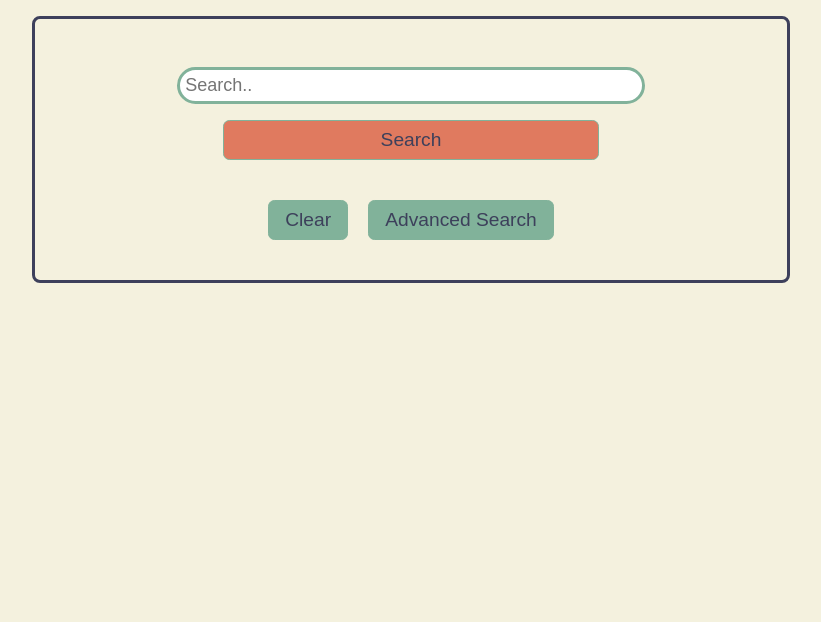
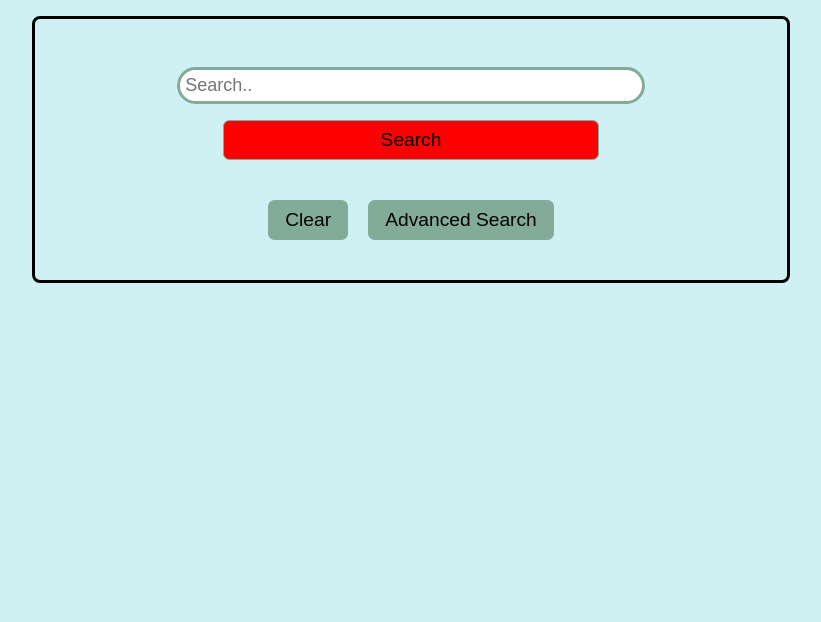
Before and after one commit to abbiereid/restAPIclientV-A, a plain HTML site: page index.html in a window 1280 px wide. Shown: the part 178-800 px from the top of the page, without its empty margins (229-1050 px from the left). Drawn offline with Linux system fonts and the light colour scheme.

Commit message:
More accessible colours?

```diff
--- a/assets/css/index.css
+++ b/assets/css/index.css
@@ -1,9 +1,9 @@
 :root {
-    --primary-colour: #3D405B;
-    --secondary-colour: #E07A5F;
-    --tertiary-colour: #c5ddf3;
-    --background-colour: #F4F1DE;
-    --accent-colour: #81B29A;
+    --primary-colour: #000000;
+    --secondary-colour: #ff0000;
+    --tertiary-colour: #c9e2fa;
+    --background-colour: #cff1f3;
+    --accent-colour: #82ac98;
 }
 
 .hidden {
```
